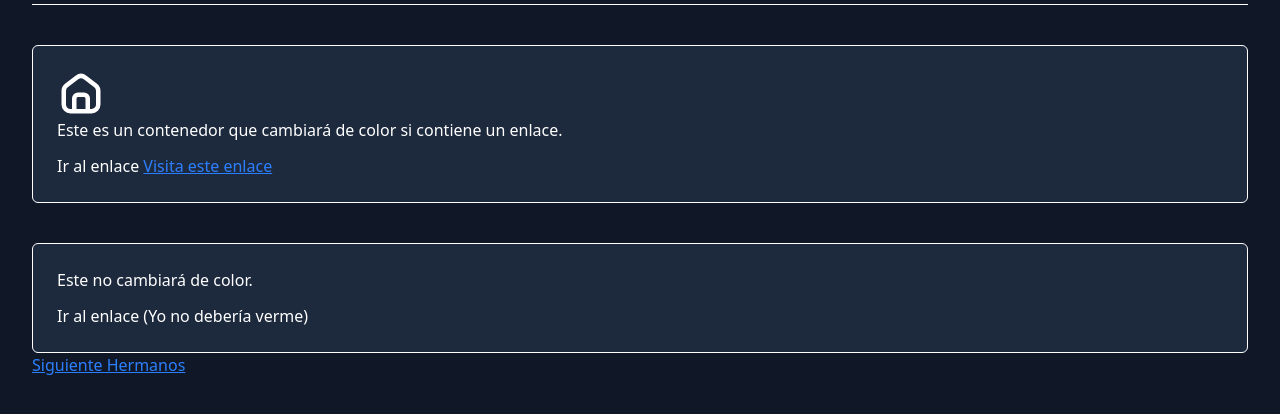
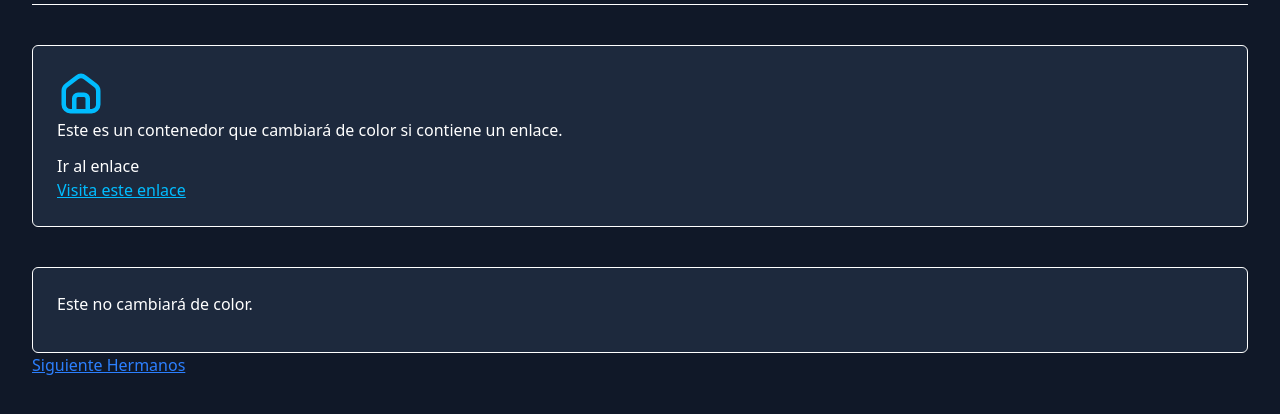
Before and after one commit to PatricioOsorio/tailwind-css-course, a website: page src/01-pseudo-classes/05-grupos.html in a window 1280 px wide. Shown: the part 72-486 px from the top of the page. Drawn offline with nearby package versions, Linux system fonts and the light colour scheme; files that its build step writes are made by us from their sources.

Commit message:
(Sección 3: TailwindCSS localmente + Recomendaciones oficiales) - Ejemplo - Grupos

```diff
--- a/src/01-pseudo-classes/05-grupos.html
+++ b/src/01-pseudo-classes/05-grupos.html
@@ -12,13 +12,14 @@
     <hr />
 
     <div
-      class="mt-10 rounded-md border bg-slate-800 p-6 text-white transition-colors hover:bg-sky-400"
+      class="group mt-10 rounded-md border bg-slate-800 p-6 text-white transition-colors hover:bg-sky-400"
     >
       <svg
         xmlns="http://www.w3.org/2000/svg"
         width="48"
         height="48"
         viewBox="0 0 16 16"
+        class="group-hover:text-sky-900 group-has-[a]:text-sky-400"
       >
         <path
           fill="currentColor"
@@ -30,8 +31,12 @@
       <p class="mb-3">
         Este es un contenedor que cambiará de color si contiene un enlace.
       </p>
-      <span class="">Ir al enlace</span>
-      <a href="#" class="underline">Visita este enlace</a>
+      <span class="hidden group-has-[a]:block">Ir al enlace</span>
+      <a
+        href="#"
+        class="underline group-hover:text-sky-900 group-has-[a]:text-sky-400"
+        >Visita este enlace</a
+      >
     </div>
 
     <div
@@ -39,7 +44,9 @@
     >
       <p class="mb-3">Este no cambiará de color.</p>
 
-      <span class="">Ir al enlace (Yo no debería verme)</span>
+      <span class="hidden group-has-[a]:block"
+        >Ir al enlace (Yo no debería verme)</span
+      >
     </div>
 
     <a href="06-hermanos.html" class="text-blue-500">Siguiente Hermanos</a>
```
